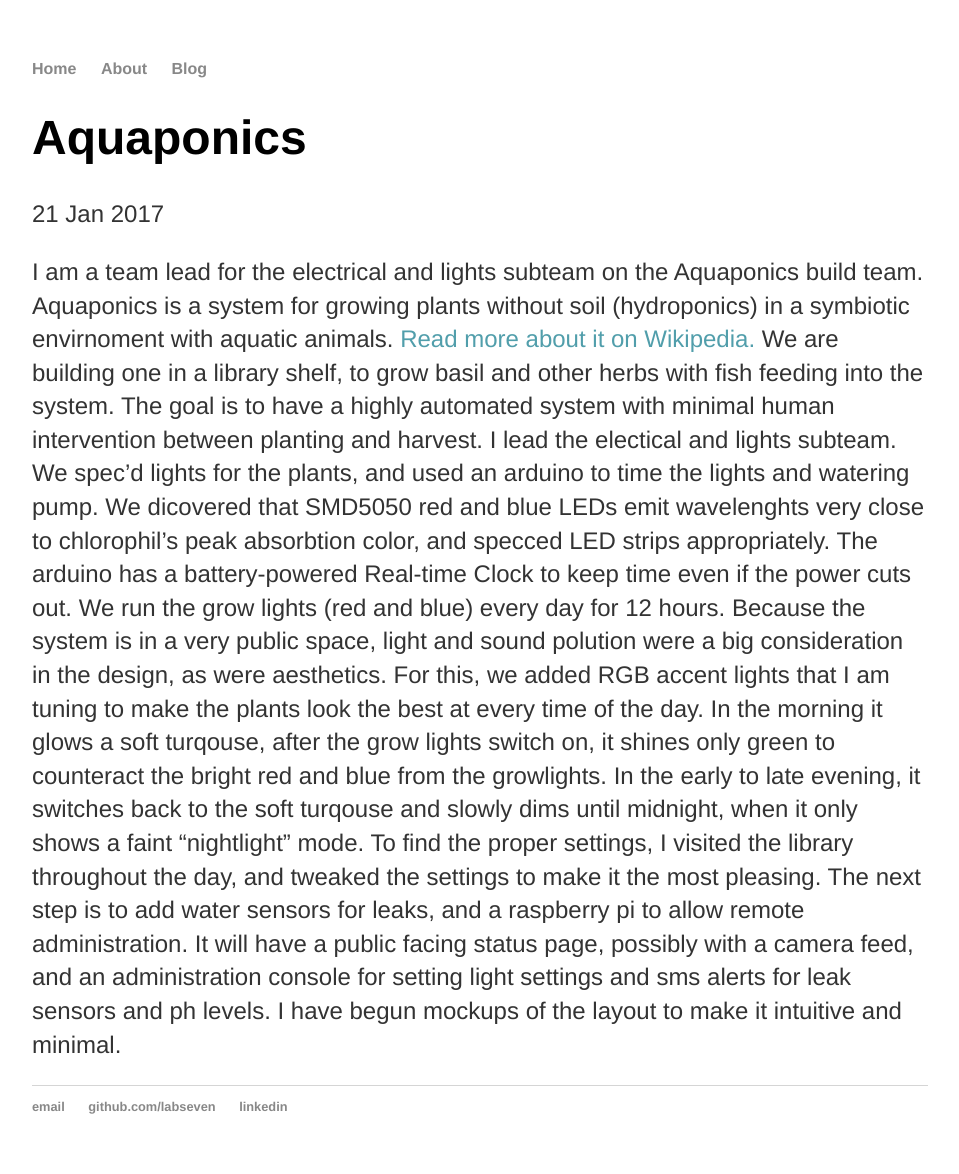
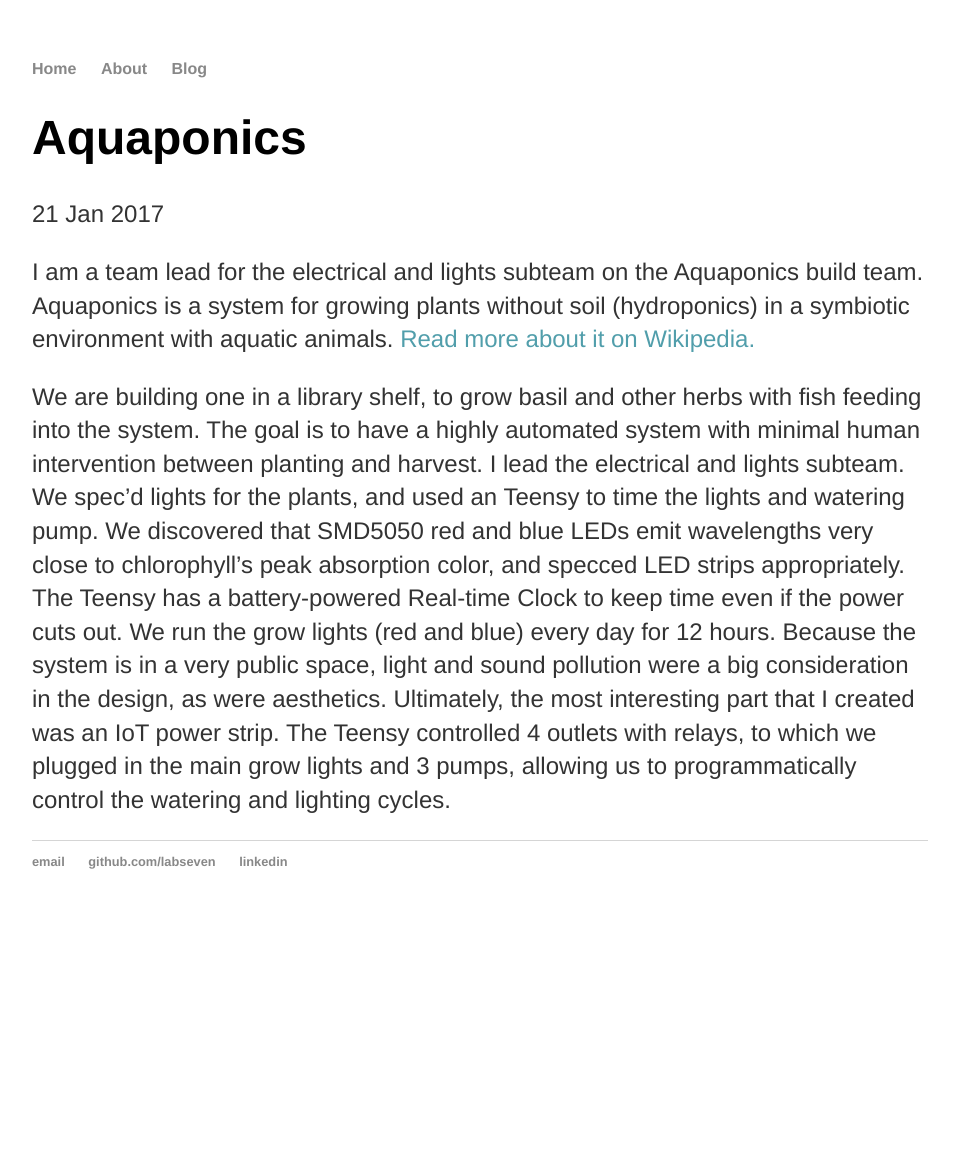
Before and after one commit to labseven/labseven.github.io, a Jekyll site: the page built from _posts/2017-01-21-Aquaponics.md, in a window 1280 px wide. Shown: the whole page, without its empty margins (160-1119 px from the left). Built offline with Jekyll 4.4.1, drawn with Linux system fonts in a browser that asks for light colours; our own code applies the rules of GitHub Pages for plain Markdown files; after the commit the page ends 929 px from its top, so only the background shows below that.

Commit message:
Updated old blog posts

```diff
--- a/_posts/2017-01-21-Aquaponics.md
+++ b/_posts/2017-01-21-Aquaponics.md
@@ -1,2 +1,4 @@
-I am a team lead for the electrical and lights subteam on the Aquaponics build team. Aquaponics is a system for growing plants without soil (hydroponics) in a symbiotic envirnoment with aquatic animals. [Read more about it on Wikipedia.](https://en.wikipedia.org/wiki/Aquaponics) We are building one in a library shelf, to grow basil and other herbs with fish feeding into the system. The goal is to have a highly automated system with minimal human intervention between planting and harvest.
-I lead the electical and lights subteam. We spec'd lights for the plants, and used an arduino to time the lights and watering pump. We dicovered that SMD5050 red and blue LEDs emit wavelenghts very close to chlorophil's peak absorbtion color, and specced LED strips appropriately. The arduino has a battery-powered Real-time Clock to keep time even if the power cuts out. We run the grow lights (red and blue) every day for 12 hours. Because the system is in a very public space, light and sound polution were a big consideration in the design, as were aesthetics. For this, we added RGB accent lights that I am tuning to make the plants look the best at every time of the day. In the morning it glows a soft turqouse, after the grow lights switch on, it shines only green to counteract the bright red and blue from the growlights. In the early to late evening, it switches back to the soft turqouse and slowly dims until midnight, when it only shows a faint "nightlight" mode. To find the proper settings, I visited the library throughout the day, and tweaked the settings to make it the most pleasing. The next step is to add water sensors for leaks, and a raspberry pi to allow remote administration. It will have a public facing status page, possibly with a camera feed, and an administration console for setting light settings and sms alerts for leak sensors and ph levels. I have begun mockups of the layout to make it intuitive and minimal.
+I am a team lead for the electrical and lights subteam on the Aquaponics build team. Aquaponics is a system for growing plants without soil (hydroponics) in a symbiotic environment with aquatic animals. [Read more about it on Wikipedia.](https://en.wikipedia.org/wiki/Aquaponics)
+
+We are building one in a library shelf, to grow basil and other herbs with fish feeding into the system. The goal is to have a highly automated system with minimal human intervention between planting and harvest.
+I lead the electrical and lights subteam. We spec'd lights for the plants, and used an Teensy to time the lights and watering pump. We discovered that SMD5050 red and blue LEDs emit wavelengths very close to chlorophyll's peak absorption color, and specced LED strips appropriately. The Teensy has a battery-powered Real-time Clock to keep time even if the power cuts out. We run the grow lights (red and blue) every day for 12 hours. Because the system is in a very public space, light and sound pollution were a big consideration in the design, as were aesthetics. Ultimately, the most interesting part that I created was an IoT power strip. The Teensy controlled 4 outlets with relays, to which we plugged in the main grow lights and 3 pumps, allowing us to programmatically control the watering and lighting cycles.
```
Also changed, not shown: _posts/2017-01-20-First-Blog-Post.md (+3 -1 lines), _posts/2017-01-21-Hoppers.md (+1 -1 lines), _posts/2017-01-21-Modsim-FEA.md (+1 -1 lines), _posts/2017-01-25-Play-Experience.md (+7 -1 lines), _posts/2017-01-27-Passionate-Pursuit-Welding.md (+1 -1 lines), _posts/2017-01-28-OARS-Roboboat.md (deleted, +0 -2 lines), assets/desnat_grading.jpg (added), 1 other file.
